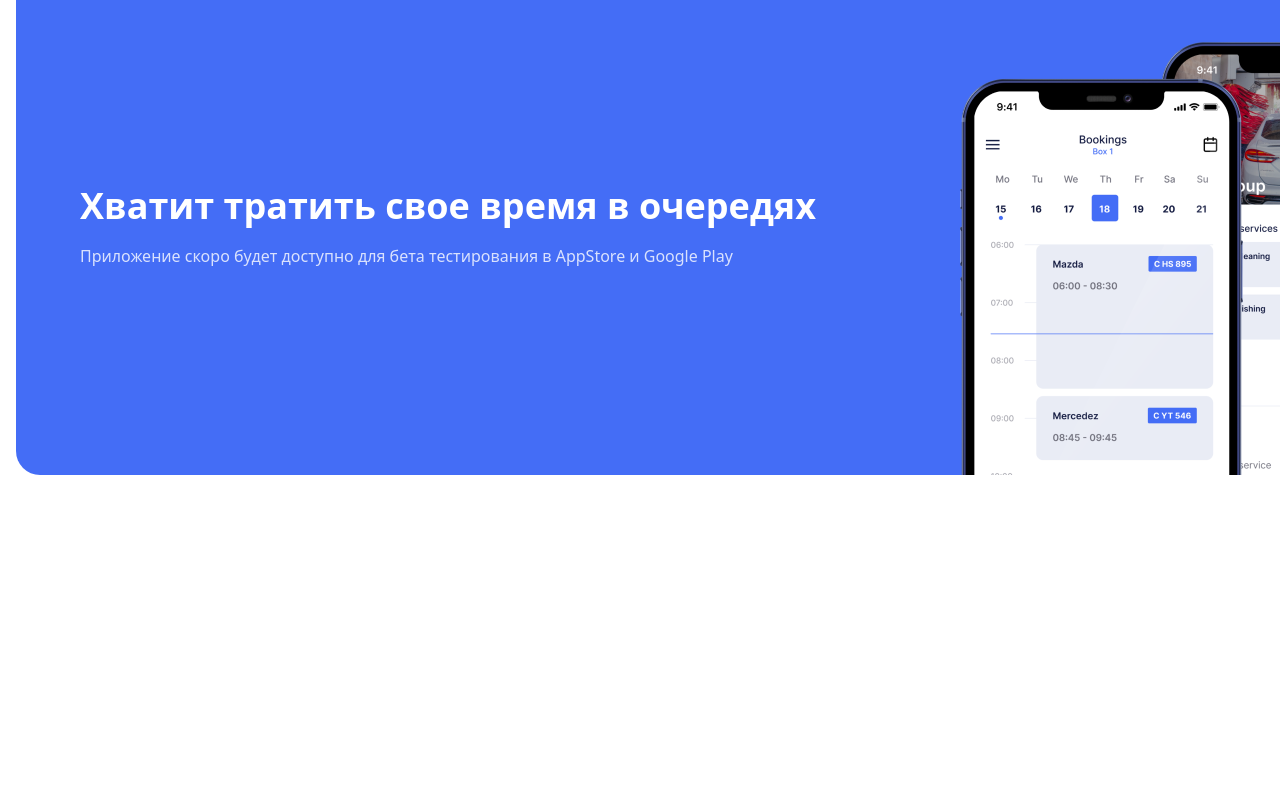
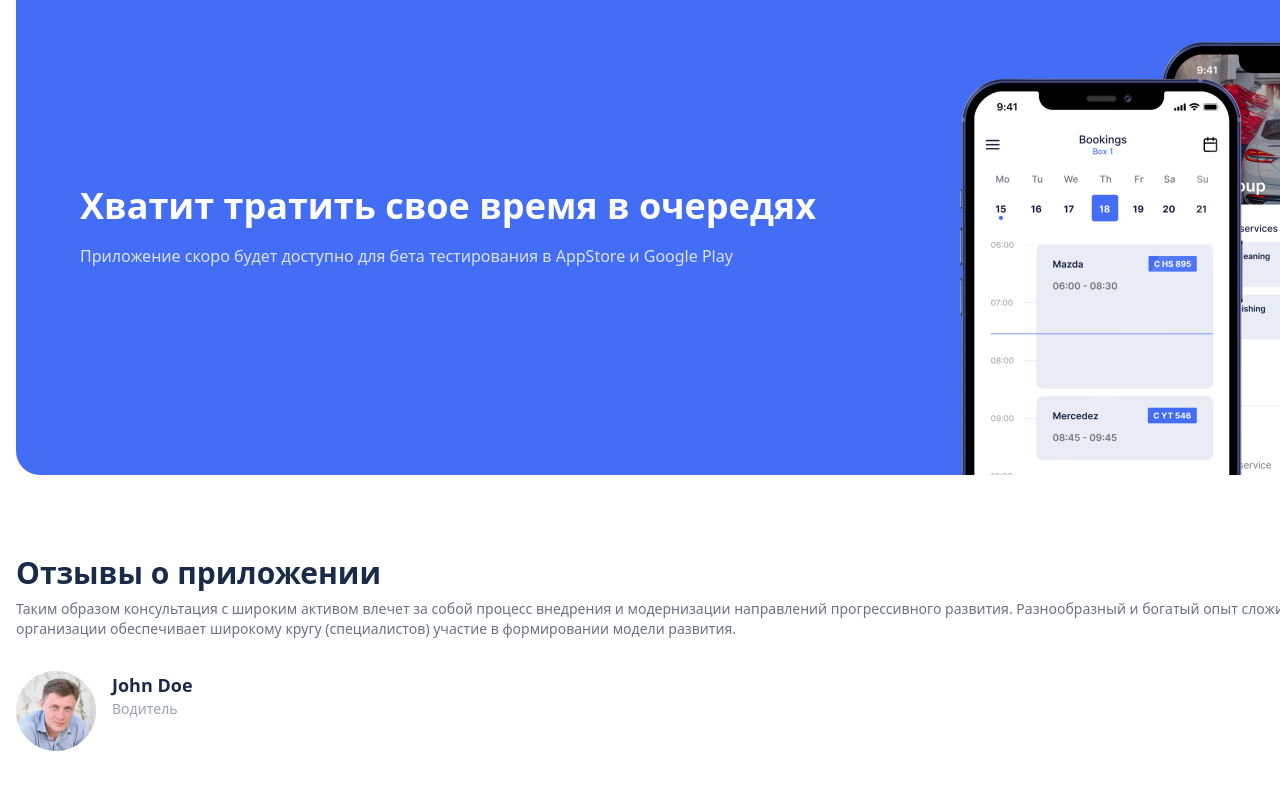
Before and after one commit to monster-tjk/2, a website: page index.html in a window 1280 px wide. Shown: the part 2152-2943 px from the top of the page. Before the commit the page ends 2667 px from the top, so only its background shows below. Drawn offline with Linux system fonts and the light colour scheme.

Commit message:
section-6

```diff
--- a/index.html
+++ b/index.html
@@ -271,6 +271,48 @@
         </div>
       </div>
     </section>
+    <section class="py-10 px-4 bg-white md:w-400 m-auto">
+      <div class="flex flex-col gap-y-8">
+        <div
+          class="flex flex-col md:flex-row justify-between items-center text-center md:text-left gap-4"
+        >
+          <div>
+            <h2 class="text-2xl md:text-3xl font-black text-[#1a2b49]">
+              Отзывы о приложении
+            </h2>
+            <p class="text-sm text-gray-500 mt-2">
+              Таким образом консультация с широким активом влечет за собой
+              процесс внедрения и модернизации направлений прогрессивного
+              развития. Разнообразный и богатый опыт сложившаяся структура
+              организации обеспечивает широкому кругу (специалистов) участие в
+              формировании модели развития.
+            </p>
+          </div>
 
+          <div class="flex gap-x-3 shrink-0">
+            <button
+              class="w-10 h-10 rounded-full bg-gray-100 flex items-center justify-center text-gray-600 hover:bg-gray-200"
+            >
+              &lt;
+            </button>
+            <button
+              class="w-10 h-10 rounded-full bg-[#446DF6] flex items-center justify-center text-white hover:bg-blue-600"
+            ></button>
+          </div>
+        </div>
+
+        <div
+          class="flex flex-col md:flex-row items-center md:items-start gap-4 md"
+        >
+          <div>
+            <img src="./img/Mask Group (3).png" alt="" />
+          </div>
+          <div class="text-center md:text-left">
+            <h4 class="font-bold text-lg text-[#1a2b49]">John Doe</h4>
+            <p class="text-sm text-gray-400">Водитель</p>
+          </div>
+        </div>
+      </div>
+    </section>
   </body>
 </html>
```
